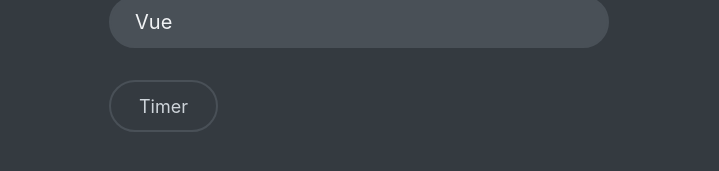
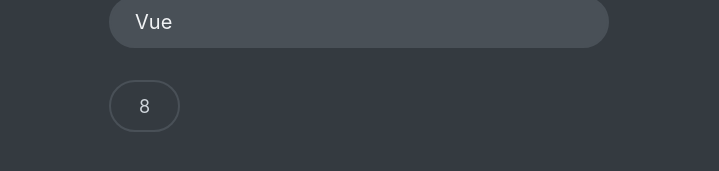
Before and after one commit to Bhupender2/react-quizz, a React (Create React App) app: page / in a window 1280 px wide. Both pictures are taken after a click on the button "Let's Start". Shown: the part 569-740 px from the top of the page, without its empty margins (281-1000 px from the left). Built offline with nearby package versions, Linux system fonts and the light colour scheme; data requests are answered from the project's data file.

Commit message:
normal timer is made (changes needs to be done)

```diff
--- a/src/components/App.js
+++ b/src/components/App.js
@@ -64,7 +64,8 @@
         status: "ready",
       };
     // return{...initialState, questions:state.questions, status:"ready"}
-
+    case "timeout":
+      return { ...state, status: "finished" };
     default:
       throw new Error("Action unknown"); // is no other cases match then it throw this error
   }
@@ -109,7 +110,7 @@
               dispatch={dispatch}
             />
             <Footer>
-           <Timer/>
+              <Timer dispatch={dispatch} />
               <NextButton
                 dispatch={dispatch}
                 answer={answer}
@@ -117,7 +118,6 @@
                 numQuestions={numQuestions}
               />
             </Footer>
-
           </>
         )}
         {status === "finished" && (
--- a/src/components/FinishScreen.js
+++ b/src/components/FinishScreen.js
@@ -11,7 +11,7 @@
     <>
       <p className="result">
         <span>{emoji}</span> You have scored <strong>{points}</strong> out of{" "}
-        {totalPoints} {Math.ceil(percentage)} %
+        {totalPoints} ({Math.ceil(percentage)}%)
       </p>
       <p className="highscore">(Highscore : {highscore} Points)</p>
       <button className="btn btn-ui" onClick={() => dispatch({type:"restart"})}>
--- a/src/components/Timer.js
+++ b/src/components/Timer.js
@@ -1,10 +1,19 @@
-import { useEffect } from "react";
+import { useEffect, useState } from "react";
 
-export default function Timer() {
+export default function Timer({dispatch}) {
+  const [timer, setTimer] = useState(10);
   useEffect(() => {
-    setInterval(() => { //basically setInterval is part of Browser Web API so we are interacting with the world outside of the scope of the component (outside of the reract universe)
-      console.log("ticks");
-    }, 1000);
-  }, []);
-  return <div className="timer">Timer</div>;
+   const intervalId= setInterval(() => {
+      //basically setInterval is part of Browser Web API so we are interacting with the world outside of the scope of the component (outside of the reract universe)
+      setTimer((timer) => {
+        return timer - 1
+      });
+    }, 1000)
+    if(timer===0) return dispatch({type:"timeout"})
+
+    return ()=>{
+      clearInterval(intervalId)
+    }
+  }, [timer]);
+  return <div className="timer">{timer}</div>;
 }
```
Lines whose indentation alone changed are shown as unchanged.
